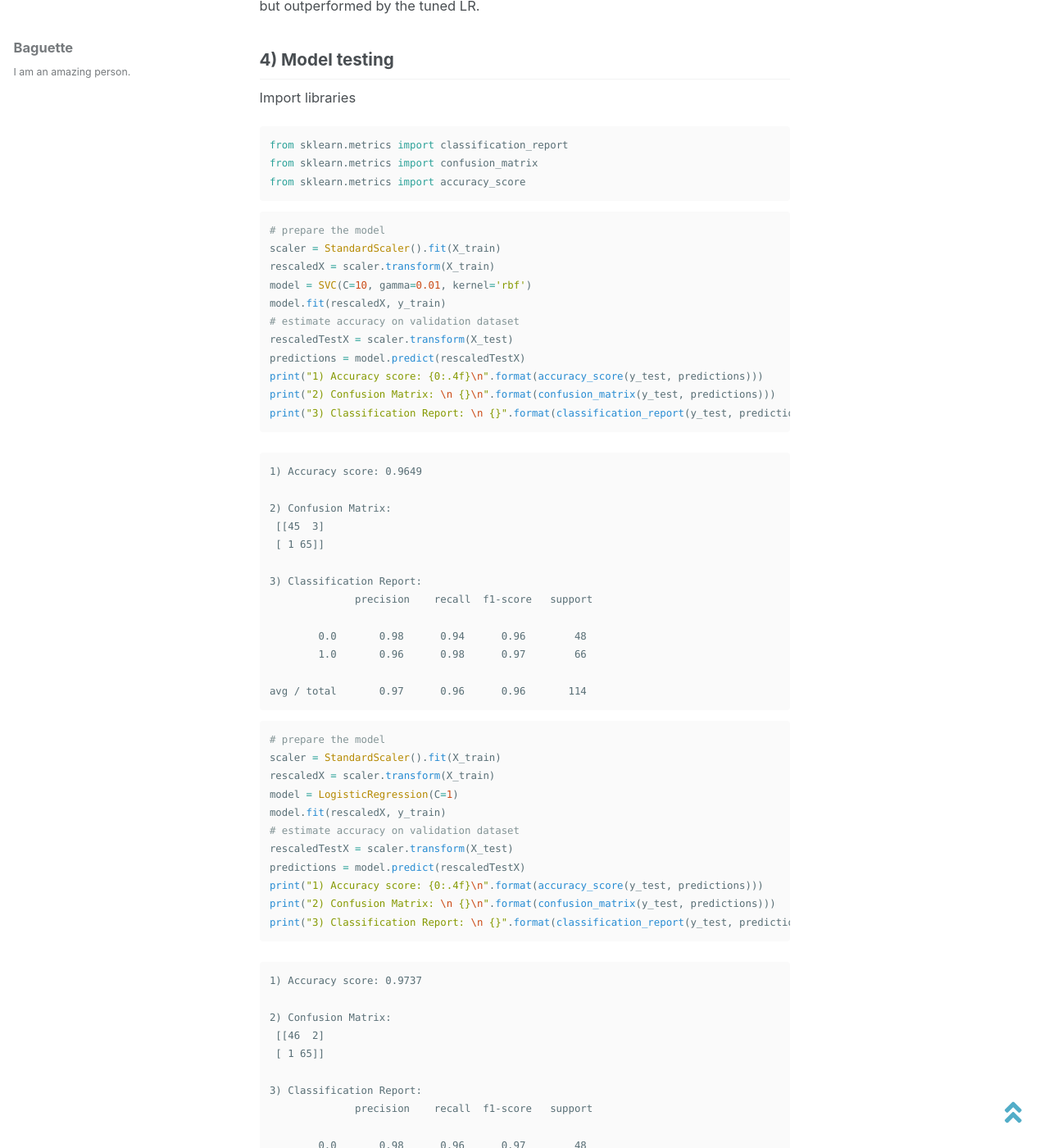
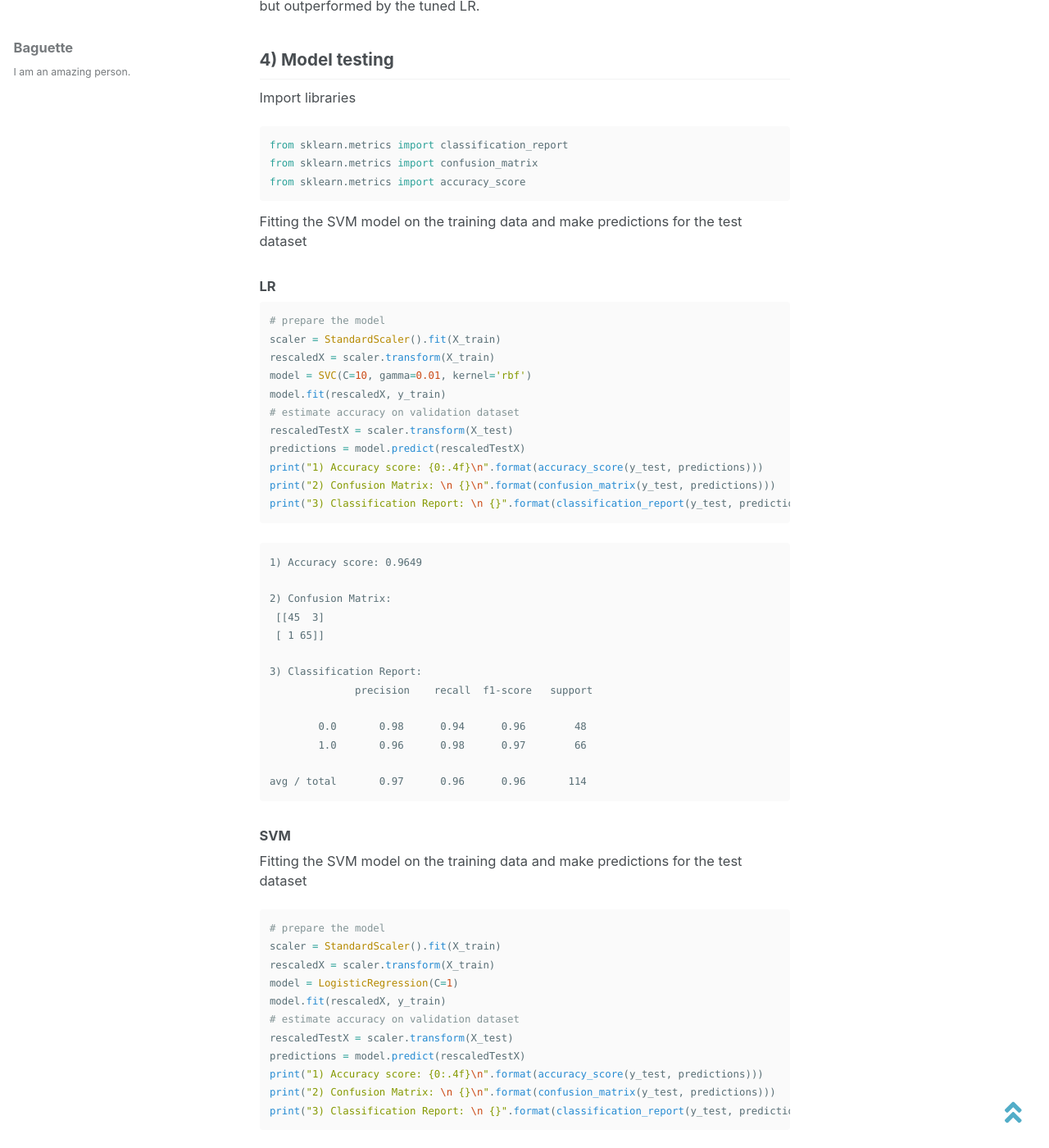
Before and after one commit to baguettexci/baguettexci.gituhb.io, a Jekyll site: the page built from _posts/2018-10-14-Project.md, in a window 1280 px wide and 1400 px high, scrolled down 16551 px. Shown: the whole window at 82% size. Built offline with Jekyll 4.4.1, drawn with Linux system fonts in a browser that asks for light colours; nearby versions of some CDN libraries.

Commit message:
Update 2018-10-14-Project.md

````diff
--- a/_posts/2018-10-14-Project.md
+++ b/_posts/2018-10-14-Project.md
@@ -980,7 +980,8 @@ from sklearn.metrics import classification_report
 from sklearn.metrics import confusion_matrix
 from sklearn.metrics import accuracy_score
 ```
-
+Fitting the SVM model on the training data and make predictions for the test dataset
+### LR
 ```python
 # prepare the model
 scaler = StandardScaler().fit(X_train)
@@ -1010,7 +1011,8 @@ print("3) Classification Report: \n {}".format(classification_report(y_test, pre
 avg / total       0.97      0.96      0.96       114
 {% endhighlight %}
 
-
+### SVM
+Fitting the SVM model on the training data and make predictions for the test dataset
 ```python
 # prepare the model
 scaler = StandardScaler().fit(X_train)
````
